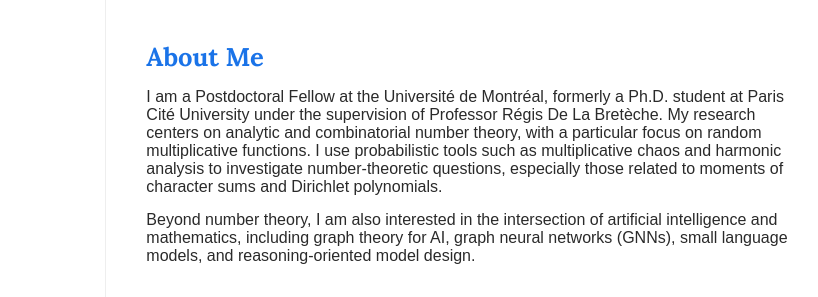
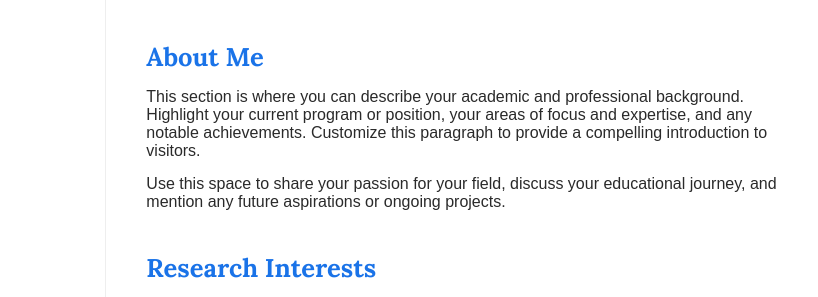
Before and after one commit to Rachidcaich/rachidcaich.github.io, a plain HTML site: page index.html in a window 1280 px wide. Shown: the top 297 px of the page, 351-1169 px from the left. Drawn offline with Linux system fonts and the light colour scheme.

Commit message:
Revise About Me section for generalization
Updated the 'About Me' section to provide a more general description of academic and professional background.

```diff
--- a/index.html
+++ b/index.html
@@ -139,10 +139,10 @@
       <section class="about">
         <h2>About Me</h2>
         <p>
-         I am a Postdoctoral Fellow at the Université de Montréal, formerly a Ph.D. student at Paris Cité University under the supervision of Professor Régis De La Bretèche. My research centers on analytic and combinatorial number theory, with a particular focus on random multiplicative functions. I use probabilistic tools such as multiplicative chaos and harmonic analysis to investigate number-theoretic questions, especially those related to moments of character sums and Dirichlet polynomials.
+          This section is where you can describe your academic and professional background. Highlight your current program or position, your areas of focus and expertise, and any notable achievements. Customize this paragraph to provide a compelling introduction to visitors.
         </p>
         <p>
-          Beyond number theory, I am also interested in the intersection of artificial intelligence and mathematics, including graph theory for AI, graph neural networks (GNNs), small language models, and reasoning-oriented model design.
+          Use this space to share your passion for your field, discuss your educational journey, and mention any future aspirations or ongoing projects.
         </p>
       </section>
 
```
